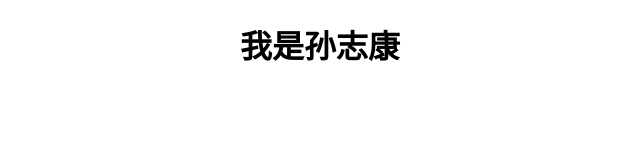
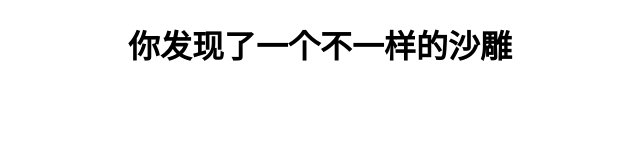
Before and after one commit to szk0603/szk0603.githbu.io, a plain HTML site: page js.html in a window 1280 px wide. Shown: the whole page, without its empty margins (320-960 px from the left). Drawn offline with Linux system fonts and the light colour scheme.

Commit message:
Update and rename index.html to js.html

```diff
--- a/index.html
+++ b/js.html
@@ -6,6 +6,6 @@
     <title>Document</title>
 </head>
 <body>
-    <h1 style="text-align: center;">我是孙志康</h1>
+    <h1 style="text-align: center;">你发现了一个不一样的沙雕</h1>
 </body>
 </html>
```
